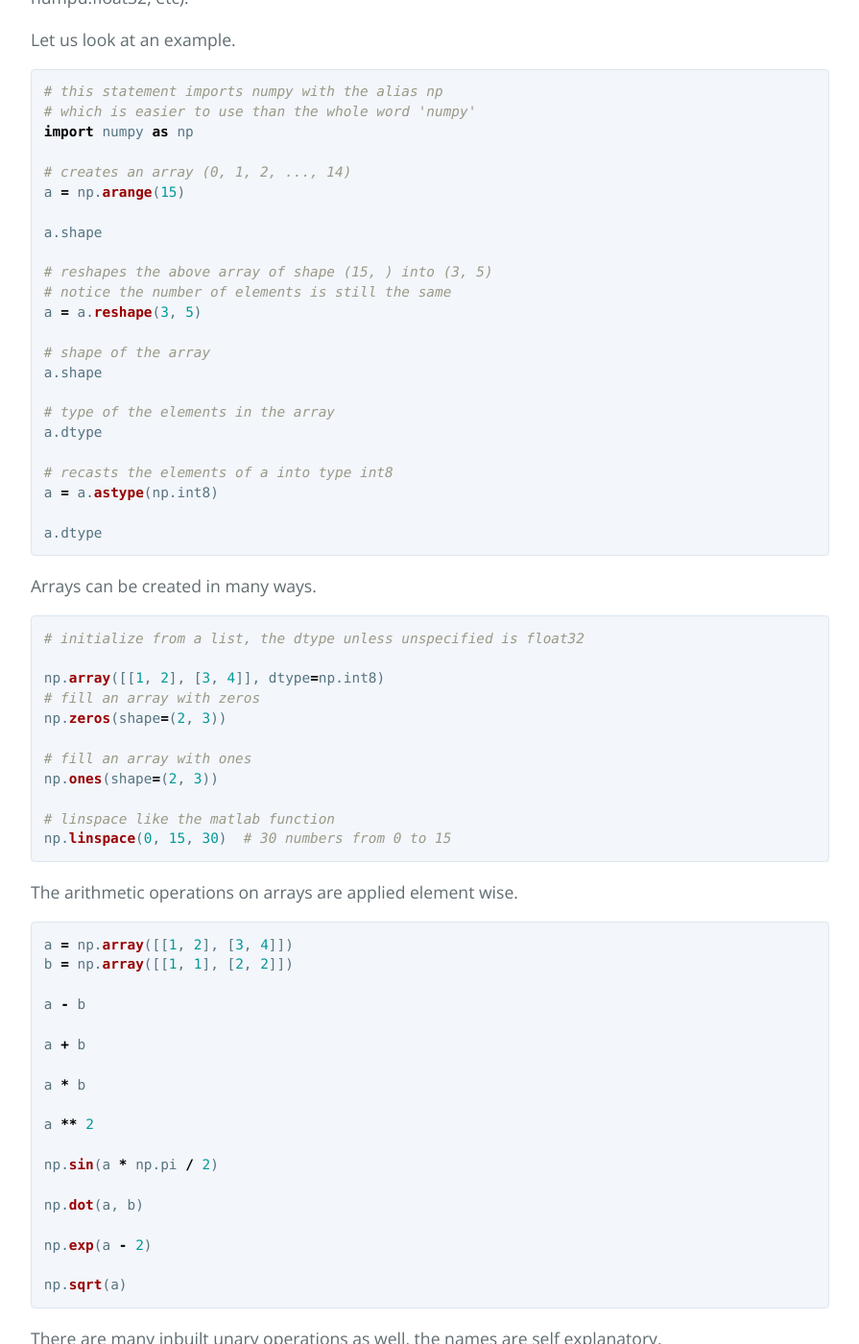
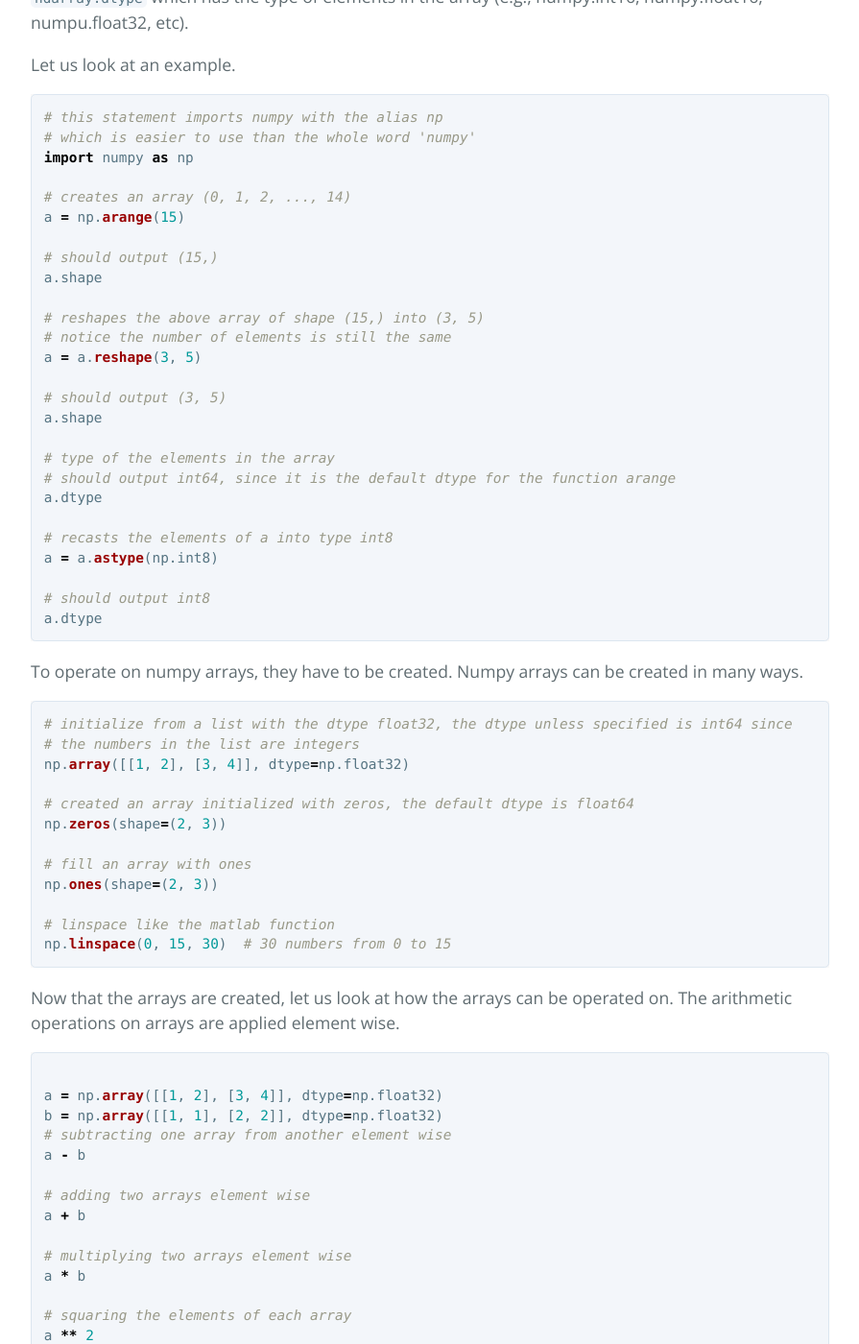
Before and after one commit to PnS2018/pns2018.github.com, a Jekyll site: the page built from session_01.md, in a window 1280 px wide and 1400 px high, scrolled down 2949 px. Shown: the whole window at 96% size, without its empty margins (192-1087 px from the left). Built offline with Jekyll 4.4.1, drawn with Linux system fonts in a browser that asks for light colours; nearby versions of some CDN libraries; some of the changed text lies outside the part shown.

Commit message:
modified session_01

````diff
--- a/session_01.md
+++ b/session_01.md
@@ -48,7 +48,7 @@
 
 __Technical Note__: by default, numpy can only represent row vector as numpy needs two dimensions to represent a column vector.
 
-+ A __Matrix__ is a 2D array of numbers. :
++ A __Matrix__ is a 2D array of numbers. Matrices are mainly used as linear operators to transform a vector space $$\mathbb{R}^m $$ to $$\mathbb{R}^n $$, which would be an $$ n\times m $$ matrix represented as:
 
 $$\mathbf{A}=\left[\begin{matrix}A_{11} & A_{12} & \cdots & A_{1m} \\
 A_{21} & A_{22} & \cdots & A_{2m} \\
@@ -86,31 +86,35 @@
 # creates an array (0, 1, 2, ..., 14)
 a = np.arange(15)
 
+# should output (15,)
 a.shape
 
-# reshapes the above array of shape (15, ) into (3, 5)
+# reshapes the above array of shape (15,) into (3, 5)
 # notice the number of elements is still the same
 a = a.reshape(3, 5)
 
-# shape of the array
+# should output (3, 5)
 a.shape
 
 # type of the elements in the array
+# should output int64, since it is the default dtype for the function arange
 a.dtype
 
 # recasts the elements of a into type int8
 a = a.astype(np.int8)
 
+# should output int8
 a.dtype
 ```
 
-Arrays can be created in many ways.
+To operate on numpy arrays, they have to be created. Numpy arrays can be created in many ways.
 
 ```python
-# initialize from a list, the dtype unless unspecified is float32
+# initialize from a list with the dtype float32, the dtype unless specified is int64 since
+# the numbers in the list are integers
+np.array([[1, 2], [3, 4]], dtype=np.float32)
 
-np.array([[1, 2], [3, 4]], dtype=np.int8)
-# fill an array with zeros
+# created an array initialized with zeros, the default dtype is float64
 np.zeros(shape=(2, 3))
 
 # fill an array with ones
@@ -120,35 +124,75 @@
 np.linspace(0, 15, 30)  # 30 numbers from 0 to 15
 ```
 
-The arithmetic operations on arrays are applied element wise.
+Now that the arrays are created, let us look at how the arrays can be operated on. The arithmetic operations on arrays are applied element wise.
 
 ```python
-a = np.array([[1, 2], [3, 4]])
-b = np.array([[1, 1], [2, 2]])
 
+a = np.array([[1, 2], [3, 4]], dtype=np.float32)
+b = np.array([[1, 1], [2, 2]], dtype=np.float32)
+# subtracting one array from another element wise
 a - b
 
+# adding two arrays element wise
 a + b
 
+# multiplying two arrays element wise
 a * b
 
+# squaring the elements of each array
 a ** 2
 
+# applying the sine function on the array multiplied with pi / 2
 np.sin(a * np.pi / 2)
 
+# for the matrix product, there is a dot function
 np.dot(a, b)
 
+# element wise exponential of the array subtracted by 2
 np.exp(a - 2)
 
+# square root of the array element wise
 np.sqrt(a)
+```
+Arrays of different types can be operated, the resulting array corresponds to the dtype of the more general or the more precise one.
+```python
+a = np.array([[1, 2], [3, 4]], dtype=np.float64)
+b = np.array([[1, 1], [2, 2]], dtype=np.float32)
+
+c = a + b
+
+# should be of type float 64
+c.dtype
+
+a = a.astype(np.int64)
+c = a + b
+
+# should be of type float 64
+c.dtype
+```
+Numpy also provides inplace operations to modify existing arrays.
+```python
+a = np.array([[1, 2], [3, 4]], dtype=np.float32)
+b = np.array([[1, 1], [2, 2]], dtype=np.int32)
+
+# adds the matrix b to the matrix a
+a += b
+
+# note that when trying to add a to b you get an error
+b += a
 ```
 There are many inbuilt unary operations as well, the names are self explanatory.
 ```python
 a = np.array([[1, 2], [3, 4]])
 
+# sum of all elements in the array
+a.sum()
+
+# sum of all elements along a particular axis
 a.sum(axis=0)
 
-a.min(axis=1)
+# minimum of all elements in the array
+a.min()
 
 # -1 corresponds to the last dimension, -2 for the last but one and so on
 # computes the cumulative sum along the last axis
@@ -168,6 +212,16 @@
 # 1: indexes the 1st element to the last element whole
 # :-1 indexes the 0th element to the last but one element
 a[1:, :, 0]
+```
+Iterating over multidimensional arrays is done with respect to the first axis.
+```python
+a = np.arange(12).reshape(3, 2, 2)
+
+for element in a:
+  print(element)
+
+for element in np.transpose(a, axes=[1, 0, 2]):
+  print(element)
 ```
 Numpy broadcasts arrays of different shapes during arithmetic operations. Broadcasting allows functions to deal with inputs that do not have the same shape but expects inputs that have the same shape.
 
@@ -202,9 +256,7 @@
 import numpy as np
 from keras import backend as K
 ```
-
-Now initialize two input scalars (shape () tensors) which can then be added together.
-
+Now initialize two input scalars (shape () tensors) which can then be added together. Placeholders are basic tensor variables which can later be substituted with numpy arrays during the evaluation of the further operations.
 ```python
 input_1 = K.placeholder(shape=())
 input_2 = K.placeholder(shape=())
@@ -353,10 +405,10 @@
 
 ### Exercises
 
-1. Create three symbolic placeholder length 5 vectors (shape (5, ) tensors) $$\mathbf{a}$$, $$\mathbf{b}$$ and $$\mathbf{c}$$; and create a function to compute the expression $$\mathbf{a}^2 + \mathbf{b}^2 + \mathbf{c}^2 + 2\mathbf{b}\mathbf{c}$$.
+1. Create three symbolic placeholder length 5 vectors (shape (5,) tensors) $$\mathbf{a}$$, $$\mathbf{b}$$ and $$\mathbf{c}$$; and create a function to compute the expression $$\mathbf{a}^2 + \mathbf{b}^2 + \mathbf{c}^2 + 2\mathbf{b}\mathbf{c}$$.
 
 1. Create a scalar variable $$\mathbf{x}$$ and compute the tanh function on $$\mathbf{x}$$ using the exponential function. Then compute the derivate of the tanh with respect to $$\mathbf{x}$$ using the gradients function. Invoke the functions with the values -100, -1, 0, 1 and 100 to analyze the function and its derivative.
 
-1. Create shape (2, ) variable $$\mathbf{w}$$ and the shape (1, ) variable $$\mathbf{b}$$. Create shape (2, ) placeholder $$\mathbf{x}$$. Now create the function corresponding to $$f(w_1 * x_1 + w_2 * x_2 + b)$$ where $$f(x) = \frac{1}{1+e^{-x}}$$ and compute the gradient with respect to $$\mathbf{w}$$. Analyse the implemented operation, and then observe how the function and the gradient behaves for different values of the variables and the placeholder.
+1. Create shape (2,) variable $$\mathbf{w}$$ and the shape (1,) variable $$\mathbf{b}$$. Create shape (2,) placeholder $$\mathbf{x}$$. Now create the function corresponding to $$f(w_1 * x_1 + w_2 * x_2 + b)$$ where $$f(x) = \frac{1}{1+e^{-x}}$$ and compute the gradient with respect to $$\mathbf{w}$$. Analyse the implemented operation, and then observe how the function and the gradient behaves for different values of the variables and the placeholder.
 
-1. Two layer network example here.
+1. For an arbitrary n, create an n-degree polynomial for an input scalar variable $$\mathbf{x}$$ with (n+1) variables and compute the gradients of the polynomial with respect to each of the variables.
````
Also changed, not shown: other parts of session_01.md (+3 -3 lines).
